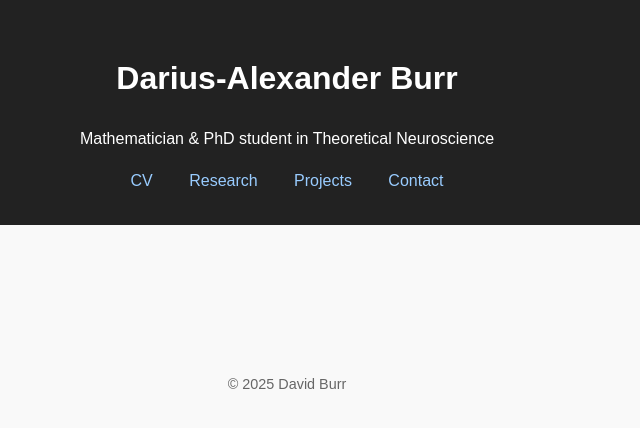
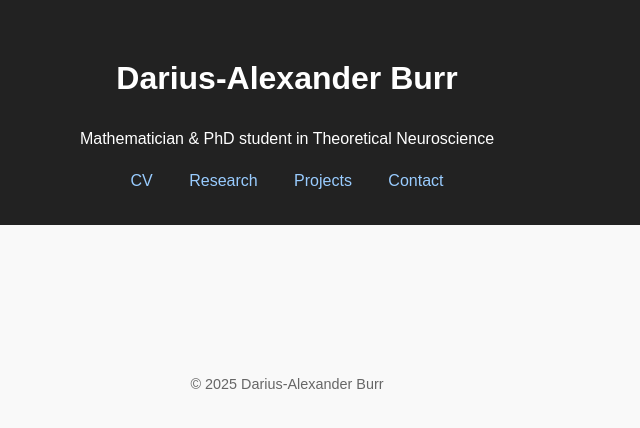
Before and after one commit to DariusBu/da-burr-site, a plain HTML site: page index.html in a window 1280 px wide. Shown: the full height of the page, 353-993 px from the left. Drawn offline with Linux system fonts and the light colour scheme.

Commit message:
Fix spelling

```diff
--- a/index.html
+++ b/index.html
@@ -27,7 +27,7 @@
   </main>
 
   <footer>
-    <p>© 2025 David Burr</p>
+    <p>© 2025 Darius-Alexander Burr</p>
   </footer>
 </body>
 </html>
```
